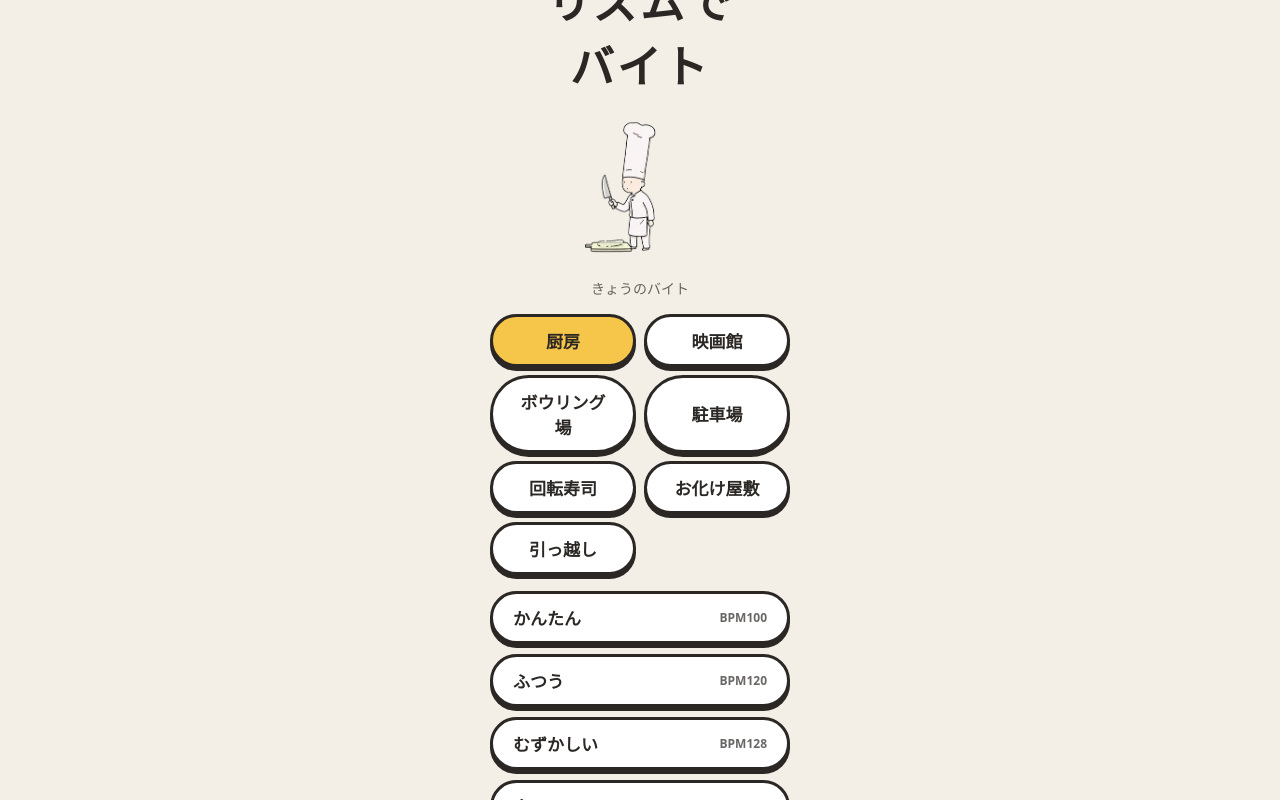
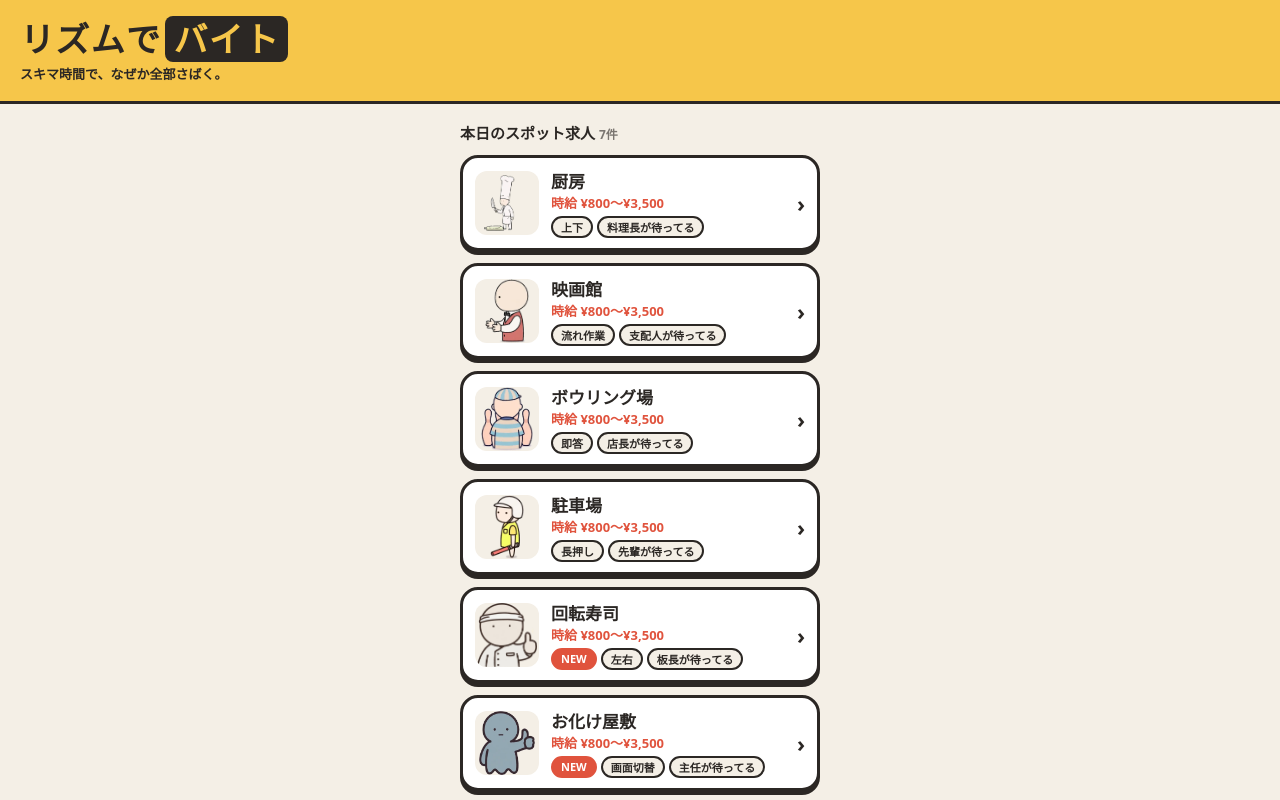
Before and after one commit to chiyosukelabofficial-lang/hachimaki-beat, a plain HTML site: page baito/demo.html in a window 1280 px wide. Drawn offline with Linux system fonts and the light colour scheme.

Commit message:
baito demo: トップを求人一覧に、難易度はバイト選択後に
Co-Authored-By: Claude Opus 5.5 <noreply@anthropic.com>
Claude-Session: https://claude.ai/code/session_01GjdAdyFJkGwkyGwm3T7HqJ

```diff
--- a/baito/demo.html
+++ b/baito/demo.html
@@ -3,7 +3,7 @@
 <head>
 <meta charset="utf-8">
 <meta name="viewport" content="width=device-width,initial-scale=1,viewport-fit=cover,user-scalable=no">
-<title>リズムでバイト(新ルール試作)</title>
+<title>リズムでバイト</title>
 <style>
 html,body{margin:0;height:100%;background:#f4efe6;overflow:hidden;touch-action:none;-webkit-user-select:none;user-select:none;-webkit-touch-callout:none;font-family:"Hiragino Maru Gothic ProN","M PLUS Rounded 1c","Rounded Mplus 1c",system-ui,sans-serif;color:#2b2724}
 canvas{position:fixed;inset:0;width:100%;height:100%;display:block}
@@ -17,19 +17,45 @@ h1{font-size:44px;margin:0;letter-spacing:.06em}
 #hud{position:fixed;top:calc(env(safe-area-inset-top) + 10px);left:12px;right:12px;display:none;justify-content:space-between;align-items:center;pointer-events:none;font-weight:700}
 #hud .btn{pointer-events:auto;font-size:14px;padding:8px 16px}
 .dbtn{display:flex;justify-content:space-between;align-items:center;font-size:17px;padding:11px 20px}.dbtn small{font-size:12px;opacity:.7}.dbtn.god{background:#2b2724;color:#f6c64a}
+.list{justify-content:flex-start;overflow-y:auto;touch-action:pan-y;padding:0 0 20px;gap:12px}
+.hdr{width:100%;box-sizing:border-box;background:#f6c64a;border-bottom:3px solid #2b2724;padding:calc(env(safe-area-inset-top) + 22px) 20px 18px;text-align:left}
+.logo{font-size:34px;font-weight:900;letter-spacing:.04em;line-height:1}.logo b{background:#2b2724;color:#f6c64a;padding:0 8px;margin-left:4px;border-radius:8px}
+.tag{margin-top:8px;font-size:13px;font-weight:700}
+.sec{width:min(360px,92vw);text-align:left;font-weight:900;font-size:15px;margin-top:6px}.sec span{font-size:12px;opacity:.6;font-weight:700}
+#jobs{display:flex;flex-direction:column;gap:12px;width:min(360px,92vw)}
+.jc{display:flex;gap:12px;align-items:center;text-align:left;background:#fff;border:3px solid #2b2724;border-radius:18px;padding:10px 12px;box-shadow:0 4px 0 #2b2724;cursor:pointer;font:inherit;color:inherit}
+.jc:active{transform:translateY(3px);box-shadow:0 1px 0 #2b2724}
+.jc img{width:64px;height:64px;object-fit:contain;background:#f4efe6;border-radius:12px;flex:none}
+.jc .nm{font-size:17px;font-weight:900}.jc .wg{font-size:13px;font-weight:700;color:#e0533d}.jc .ch{display:flex;gap:4px;margin-top:4px;flex-wrap:wrap}
+.chip{font-size:11px;font-weight:700;border:2px solid #2b2724;border-radius:999px;padding:1px 8px;background:#f4efe6}.chip.new{background:#e0533d;color:#fff;border-color:#e0533d}
+.back{align-self:flex-start;margin:calc(env(safe-area-inset-top) + 14px) 0 0 14px;font:inherit;font-weight:900;font-size:15px;background:none;border:none;color:#2b2724;cursor:pointer}
+.dcard{width:min(360px,92vw);background:#fff;border:3px solid #2b2724;border-radius:22px;padding:16px;box-sizing:border-box;text-align:left;box-shadow:0 5px 0 #2b2724}
+.dcard img{display:block;margin:0 auto;height:140px;max-width:100%;object-fit:contain}
+.dname{font-size:26px;font-weight:900;text-align:center;margin-top:6px}.dmeta{text-align:center;font-size:13px;font-weight:700;opacity:.75;margin:4px 0 10px}
+.dsec{font-size:12px;font-weight:900;opacity:.6;margin:12px 0 4px}.dtxt{font-size:14px;line-height:1.6}
+#diffs{display:flex;flex-direction:column;gap:9px}
 .rank{font-size:40px;font-weight:900}
 .card{background:#fff;border:3px solid #2b2724;border-radius:16px;padding:12px 16px;width:min(320px,86vw);box-sizing:border-box;text-align:left;line-height:1.7}
 </style>
 </head>
 <body>
 <canvas id="cv"></canvas>
-<div id="title" class="scr on">
-  <div class="sub">スポットで来た新人が、なぜか全部さばく(試作版2)</div>
-  <h1>リズムで<br>バイト</h1>
-  <img src="img/k0.webp" alt="" id="tImg" style="height:150px">
-  <div class="sub">きょうのバイト</div><div id="jobs" style="display:grid;grid-template-columns:1fr 1fr;gap:8px;width:min(300px,80vw)"></div>
-  <div id="diffs" style="display:flex;flex-direction:column;gap:10px;width:min(300px,80vw)"></div>
-  <div class="sub">音を出して遊んでね(マナーモードは解除)</div>
+<div id="title" class="scr on list">
+  <div class="hdr"><div class="logo">リズムで<b>バイト</b></div><div class="tag">スキマ時間で、なぜか全部さばく。</div></div>
+  <div class="sec">本日のスポット求人 <span id="jCount"></span></div>
+  <div id="jobs"></div>
+  <div class="sub" style="margin:8px 0 30px">🔈 音を出して遊んでね(マナーモードは解除)</div>
+</div>
+<div id="detail" class="scr list">
+  <button class="back" id="back">‹ 求人一覧</button>
+  <div class="dcard">
+    <img id="tImg" alt="">
+    <div class="dname" id="dName"></div>
+    <div class="dmeta" id="dMeta"></div>
+    <div class="dsec">仕事内容</div><div class="dtxt" id="dDesc"></div>
+    <div class="dsec">シフトを選ぶ</div>
+    <div id="diffs"></div>
+  </div>
 </div>
 <div id="hud"><span id="hudL"></span><button class="btn" id="skip">スキップ ▶</button></div>
 <div id="result" class="scr" style="gap:10px;overflow-y:auto;justify-content:flex-start;padding-top:calc(env(safe-area-inset-top) + 24px)">
@@ -576,7 +602,7 @@ function start(phase) {
   const S = build(J.mech ? MR[JOB + (phase === 'practice' ? 'P' : '')] : phase === 'practice' ? PRACT : MAIN, phase === 'practice');
   G = Object.assign(S, {phase, t0: AC.currentTime + .25, ei: 0, over: false, tapT: -9, react: null, pStreak: 0, pTrap: 0, pEval: {}, pMsg: null, pClear: 0, sliced: 0, fin: 0, chop: null, stats: {great: 0, good: 0, miss: 0, bonk: 0, pass: 0, dts: []}});
   for (const rd of G.rounds) if (rd.r > 0 || phase === 'main') ev2(rd);
-  scene = 'play'; ['#title', '#result'].forEach(s => $(s).classList.remove('on'));
+  scene = 'play'; ['#title', '#result', '#detail'].forEach(s => $(s).classList.remove('on'));
   $('#hud').style.display = 'flex'; $('#hudL').textContent = phase === 'practice' ? '研修' : '本番 ' + J.name; $('#skip').style.display = phase === 'practice' ? 'block' : 'none';
 }
 function ev2(rd) { if (['flow', 'quick', 'drop'].includes(J.mech)) return; G.ev.push({t: rd.rb - .08, f: SND.wipe}); G.ev.sort((a, b) => a.t - b.t); }
@@ -667,20 +693,36 @@ function finish() {
   <div style="display:flex;justify-content:space-between;font-size:11px;opacity:.6"><span>早い</span><span>遅い</span></div>`;
   $('#result').classList.add('on');
 }
+const LAYOUT = {kitchen: '上下', mogiri: '流れ作業', bowling: '即答', parking: '長押し', sushi: '左右', obake: '画面切替', hikkoshi: '落ちてくる'};
+const NEWJ = ['sushi', 'obake', 'hikkoshi'];
+const MULT = {easy: .8, normal: 1, hard: 1.3, oni: 1.6, god: 2.2};
+const wageOf = (sc, d) => Math.round((sc >= 50 ? 1000 + (sc - 50) * 30 : 1000 - (50 - sc) * 4) * MULT[d] / 10) * 10;
+const ls = k => { try { return +localStorage.getItem(k) || 0; } catch (e) { return 0; } };
+function bestWage(j) { let w = 0; for (const d in DIFFS) { const sc = ls('baito_score_' + j + d); if (sc) w = Math.max(w, wageOf(sc, d)); } return w; }
+function renderJobs() {
+  $('#jCount').textContent = Object.keys(JOBS).length + '件';
+  $('#jobs').innerHTML = Object.entries(JOBS).map(([k, j]) => { const bw = bestWage(k); return `<button class="jc" data-j="${k}"><img src="img/${j.icon}.webp" alt=""><div style="flex:1"><div class="nm">${j.name}</div><div class="wg">時給 ¥800〜¥3,500${bw ? ` ／ 自己ベスト ¥${bw.toLocaleString()}` : ''}</div><div class="ch">${NEWJ.includes(k) ? '<span class="chip new">NEW</span>' : ''}<span class="chip">${LAYOUT[k] || ''}</span><span class="chip">${j.boss}が待ってる</span></div></div><div style="font-size:22px;font-weight:900">›</div></button>`; }).join('');
+  $('#jobs').querySelectorAll('.jc').forEach(b => b.onclick = () => { JOB = b.dataset.j; J = JOBS[JOB]; openDetail(); });
+}
+function openDetail() {
+  $('#title').classList.remove('on'); $('#detail').classList.add('on'); $('#detail').scrollTop = 0;
+  $('#tImg').src = 'img/' + J.icon + '.webp'; $('#dName').textContent = J.name;
+  $('#dMeta').textContent = `${LAYOUT[JOB] || ''}・上司:${J.boss}`;
+  $('#dDesc').innerHTML = `${J.boss}の合図に合わせて${J.verb}。<br>${J.trapHint}。`;
+  renderDiffs();
+}
 function renderDiffs() {
-  let god = false; try { god = localStorage.getItem('baito_god') === '1'; } catch (e) {}
-  const star = k => { let v = 0, sc = 0; try { v = +localStorage.getItem('baito_best_' + JOB + k) || 0; sc = +localStorage.getItem('baito_score_' + JOB + k) || 0; } catch (e) {} return ['', '△', '○', '★'][v] + (sc ? ' ' + sc + '点' : ''); };
-  $('#diffs').innerHTML = Object.entries(DIFFS).filter(([k]) => k !== 'god' || god).map(([k, d]) => `<button class="btn dbtn${k === 'god' ? ' god' : ''}" data-d="${k}"><span>${d.name}${k === 'god' ? ' <small>裏</small>' : ''}</span><small>${star(k)} BPM${d.bpm}</small></button>`).join('');
-  $('#jobs').innerHTML = Object.entries(JOBS).map(([k, j]) => `<button class="btn dbtn${k === JOB ? ' main' : ''}" data-j="${k}" style="justify-content:center">${j.name}</button>`).join('');
-  $('#jobs').querySelectorAll('button').forEach(b => b.onclick = () => { JOB = b.dataset.j; J = JOBS[JOB]; $('#tImg').src = 'img/' + J.icon + '.webp'; renderDiffs(); });
-  $('#diffs').querySelectorAll('button').forEach(b => b.onclick = () => { DIFF = b.dataset.d; start('practice'); });
+  const god = ls('baito_god') === 1;
+  $('#diffs').innerHTML = Object.entries(DIFFS).filter(([k]) => k !== 'god' || god).map(([k, d]) => { const sc = ls('baito_score_' + JOB + k); return `<button class="btn dbtn${k === 'god' ? ' god' : k === 'normal' ? ' main' : ''}" data-d="${k}"><span>${d.name}${k === 'god' ? ' <small>裏</small>' : ''}</span><small>時給×${MULT[k]}${sc ? ` ・ ${sc}点` : ''}</small></button>`; }).join('');
+  $('#diffs').querySelectorAll('button').forEach(b => b.onclick = () => { DIFF = b.dataset.d; $('#detail').classList.remove('on'); start('practice'); });
 }
-renderDiffs();
+renderJobs();
 let tTaps = [];
 $('#tImg').onclick = () => { const n = performance.now(); tTaps = tTaps.filter(x => n - x < 2500).concat(n); if (tTaps.length >= 5) { try { localStorage.setItem('baito_god', '1'); } catch (e) {} tTaps = []; renderDiffs(); $('#tImg').animate([{transform: 'rotate(0)'}, {transform: 'rotate(360deg)'}], 500); } };
 $('#skip').onclick = () => { if (G) { G.over = true; start('main'); } };
 $('#again').onclick = () => start('main');
-$('#toTitle').onclick = () => { scene = 'title'; G = null; $('#result').classList.remove('on'); $('#title').classList.add('on'); renderDiffs(); };
+$('#toTitle').onclick = () => { scene = 'title'; G = null; $('#result').classList.remove('on'); openDetail(); };
+$('#back').onclick = () => { $('#detail').classList.remove('on'); $('#title').classList.add('on'); renderJobs(); };
 
 // ---------- drawing ----------
 const beatPh = t => ((t / SPB) % 1 + 1) % 1, bob = t => Math.exp(-beatPh(t) * 6);
```
